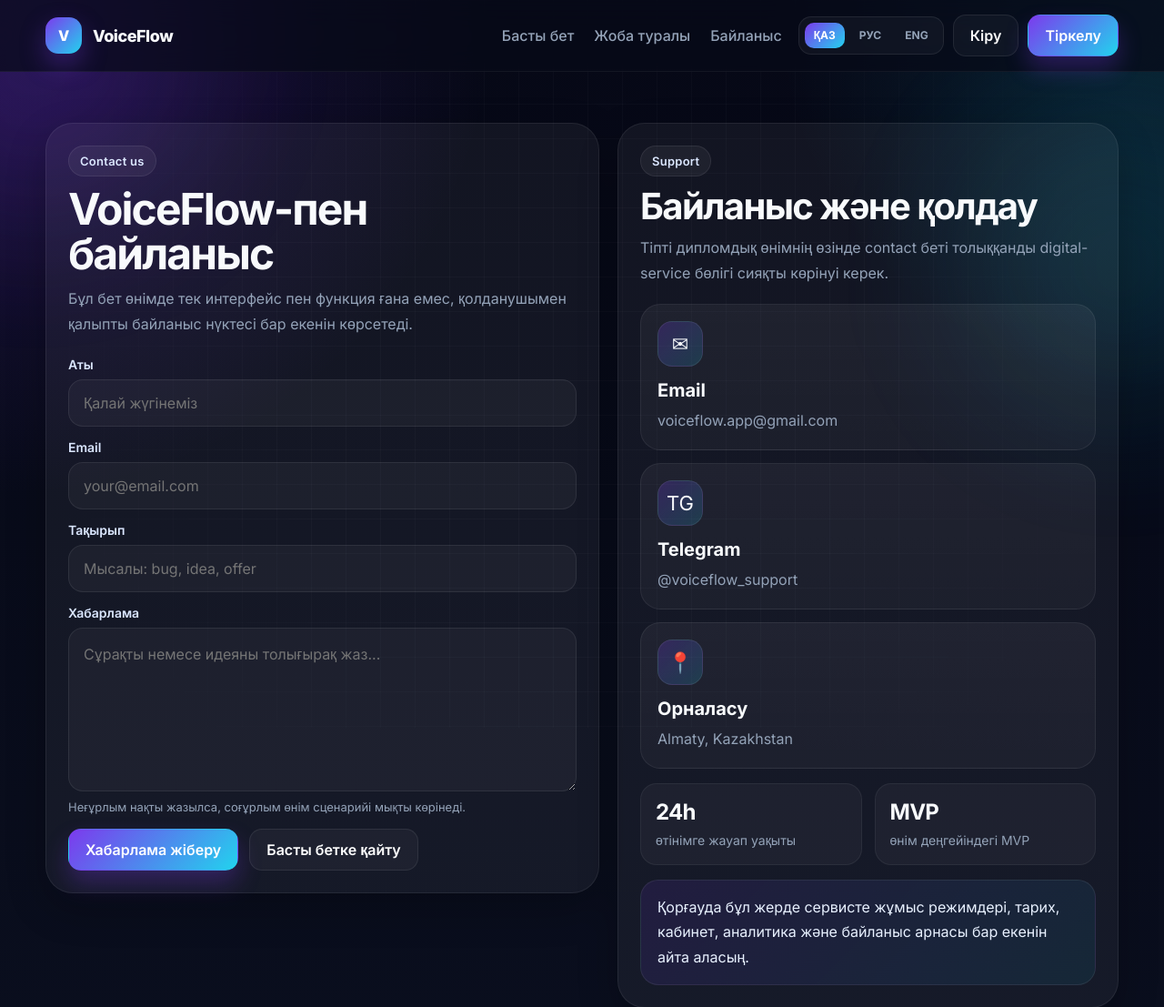
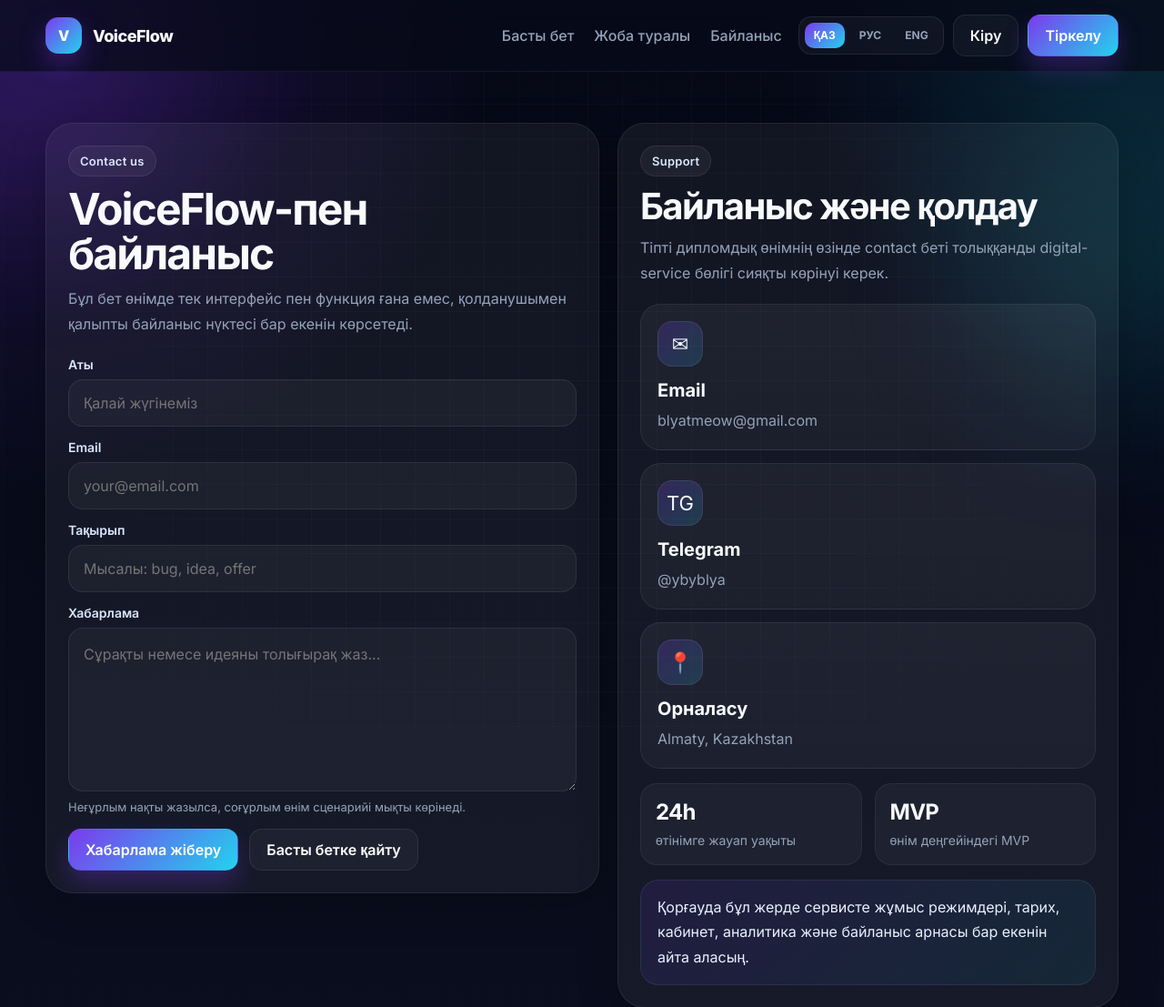
Before and after one commit to Krutois/moisait, a Flask app: page /contact in a window 1280 px wide. Shown: the top 1107 px of the page at 91% size. Run offline with Flask 3, Linux system fonts and the light colour scheme.

Commit message:
Update contact page

```diff
--- a/templates/contact.html
+++ b/templates/contact.html
@@ -269,13 +269,13 @@
           <div class="contact-card">
             <div class="contact-icon">✉</div>
             <h3>{{ t('contact.card_email') }}</h3>
-            <a href="mailto:voiceflow.app@gmail.com">voiceflow.app@gmail.com</a>
+            <a href="mailto:blyatmeow.app@gmail.com">blyatmeow@gmail.com</a>
           </div>
 
           <div class="contact-card">
             <div class="contact-icon">TG</div>
             <h3>{{ t('contact.card_telegram') }}</h3>
-            <p>@voiceflow_support</p>
+            <p>@ybyblya</p>
           </div>
 
           <div class="contact-card">
```
